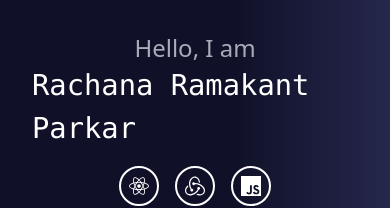
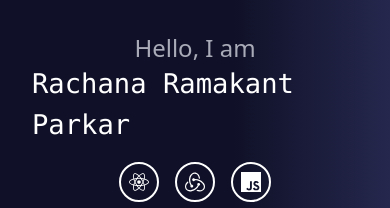
Before and after one commit to Rachanap7/MyPortfolio, a React (Create React App) app: page / in a window 390 px wide. Shown: the top 208 px of the page. Built offline with nearby package versions, Linux system fonts and the light colour scheme.

Commit message:
Responsivness changes

```diff
--- a/src/components/Education.jsx
+++ b/src/components/Education.jsx
@@ -44,7 +44,7 @@ const Education = () => {
               <div>{entry.YOP}</div>
             </div>
             {!isLeft && (
-              <div className="flex flex-col items-center absolute md:right-[13.7rem] right-[10.5rem] transform -translate-x-1/2">
+              <div className="flex flex-col items-center absolute md:right-[13.7rem] sm:right-[10.5rem] right-[9.8rem] transform -translate-x-1/2">
                 <div className="bg-white rounded-full h-4 w-4 border-2 border-gray-200"></div>
                 <div className="border-l-2 border-gray-200 flex-1"></div>
               </div>
--- a/src/index.css
+++ b/src/index.css
@@ -6,7 +6,7 @@ body {
   @apply bg-gradient-to-r from-regal-blue-1 from-60% to-regal-blue;
 }
 .myName{
-    @apply text-white md:text-5xl text-ResponsiveName font-mono mb-4;
+    @apply text-white md:text-5xl text-ResponsiveName1 sm:text-ResponsiveName font-mono mb-4;
 }
 .menuHover{
     @apply hover:text-skin-tone;
--- a/tailwind.config.js
+++ b/tailwind.config.js
@@ -26,6 +26,7 @@ module.exports = {
         '37%':'37%',
         '13.7rem':'13.7rem',
         '10.5rem':'10.5rem',
+        '9.8rem':'9.8rem',
       },
       boxShadow:{
         'custom':"rgba(50, 50, 93, 0.25) 0px 2px 5px -1px, rgba(0, 0, 0, 0.3) 0px 1px 3px -1px",
@@ -44,6 +45,7 @@ module.exports = {
       },
       fontSize: {
         'ResponsiveName': '1.8rem',
+        'ResponsiveName1': '1.7rem',
       }
     },
   },
```
